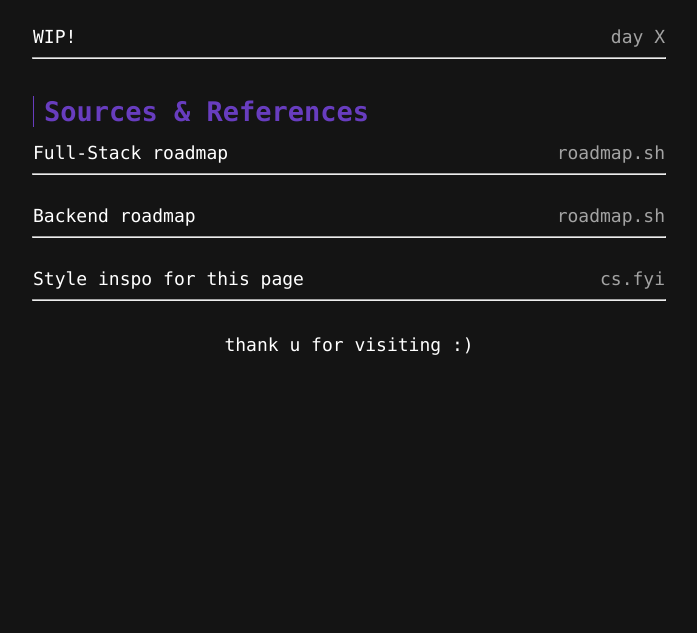
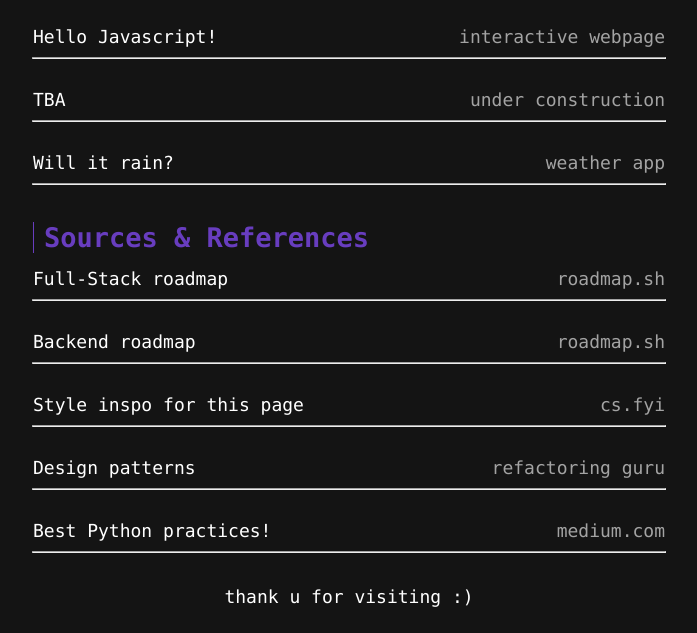
Before and after one commit to fausto022/Day-Zero, a plain HTML site: page index.html in a window 1280 px wide. Shown: the part 431-1064 px from the top of the page, without its empty margins (291-988 px from the left). Before the commit the page ends 812 px from the top, so only its background shows below. Drawn offline with Linux system fonts and the light colour scheme.

Commit message:
adds more entries

```diff
--- a/index.html
+++ b/index.html
@@ -22,14 +22,28 @@
             <div class="container-list-item">
                 <a class="container-list-item-content" href="https://github.com/fausto022/">
                     <span class="container-list-item-content-name">Day Zero</span>
-                    <span class="container-list-item-content-date">day 0</span>
+                    <span class="container-list-item-content-date">minimalistic portfolio</span>
                 </a>
                 <hr>
             </div>
             <div class="container-list-item">
                 <a class="container-list-item-content">
-                    <span class="container-list-item-content-name">WIP!</span>
-                    <span class="container-list-item-content-date">day X</span>
+                    <span class="container-list-item-content-name">Hello Javascript!</span>
+                    <span class="container-list-item-content-date">interactive webpage</span>
+                </a>
+                <hr>
+            </div>
+            <div class="container-list-item">
+                <a class="container-list-item-content">
+                    <span class="container-list-item-content-name">TBA</span>
+                    <span class="container-list-item-content-date">under construction</span>
+                </a>
+                <hr>
+            </div>
+            <div class="container-list-item">
+                <a class="container-list-item-content">
+                    <span class="container-list-item-content-name">Will it rain?</span>
+                    <span class="container-list-item-content-date">weather app</span>
                 </a>
                 <hr>
             </div>
@@ -59,6 +73,21 @@
                 </a>
                 <hr>
             </div>
+            <div class="container-list-item">
+                <a class="container-list-item-content" href="https://refactoring.guru/">
+                    <span class="container-list-item-content-name">Design patterns</span>
+                    <span class="container-list-item-content-date">refactoring guru</span>
+                </a>
+                <hr>
+            </div>
+            <div class="container-list-item">
+                <a class="container-list-item-content"
+                    href="https://medium.com/analytics-vidhya/structuring-python-code-best-practices-from-over-10-blogs-2e33cbb83c49">
+                    <span class="container-list-item-content-name">Best Python practices!</span>
+                    <span class="container-list-item-content-date">medium.com</span>
+                </a>
+                <hr>
+            </div>
         </div>
         <div class="container-closer">
             <p>
```
